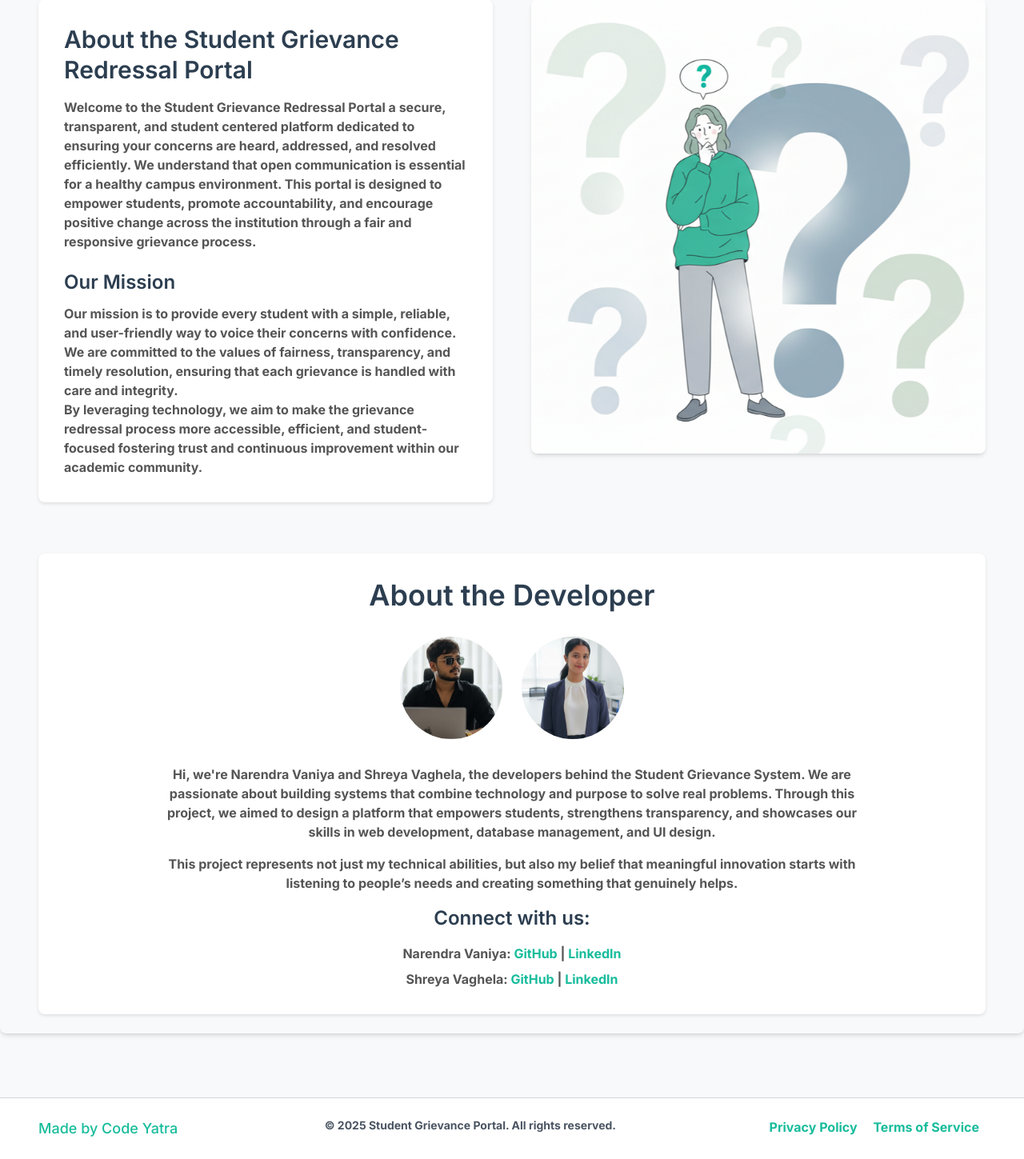
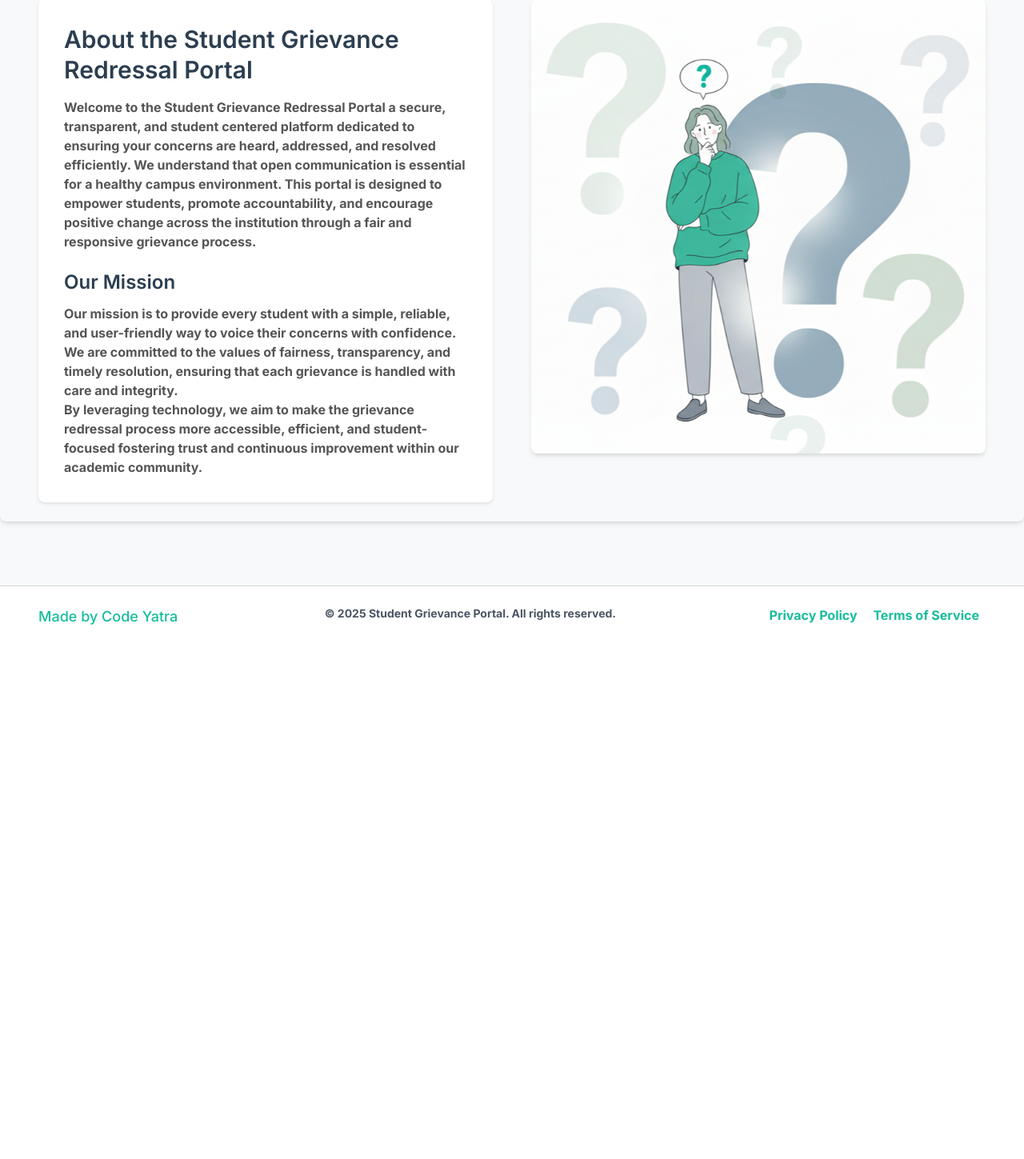
Before and after one commit to Narendra-Vaniya-0506/Student_grievance_system, a Django app: page / in a window 1280 px wide. Shown: the part 796-2245 px from the top of the page at 80% size. After the commit the page ends 1577 px from the top, so only its background shows below. Run offline with Django 4.2, Linux system fonts and the light colour scheme; some libraries are stand-ins or nearby versions.

Commit message:
remove developer

```diff
--- a/app/templates/app/index.html
+++ b/app/templates/app/index.html
@@ -46,29 +46,6 @@ We understand that open communication is essential for a healthy campus environm
     </div>
   </section>
 
-  <!-- About the Developer Section -->
-  <section class="card p-8 mt-16 text-center">
-    <h2 class="text-4xl font-semibold text-primary mb-8">About the Developer</h2>
-    <div class="flex justify-center space-x-6 mb-8">
-      <img src="{% static 'images/Developer.jpg' %}" alt="Developer Photo" class="w-32 h-32 rounded-full object-cover" />
-      <img src="{% static 'images/Developer1.jpg' %}" alt="Developer Photo 2" class="w-32 h-32 rounded-full object-cover" />
-    </div>
-    <div class="space-y-4 max-w-4xl mx-auto">
-      <p class="text-body">Hi, we're Narendra Vaniya and Shreya Vaghela, the developers behind the Student Grievance System. We are passionate about building systems that combine technology and purpose to solve real problems. Through this project, we aimed to design a platform that empowers students, strengthens transparency, and showcases our skills in web development, database management, and UI design.</p>
 
-      <p class="text-body">This project represents not just my technical abilities, but also my belief that meaningful innovation starts with listening to people’s needs and creating something that genuinely helps.</p>
-      <div class="mt-6 text-center">
-        <h3 class="text-2xl font-semibold text-primary mb-4">Connect with us:</h3>
-        <p class="text-body mb-2">Narendra Vaniya:
-          <a href="https://github.com/Narendra-Vaniya-0506" target="_blank" class="link-secondary hover:underline">GitHub</a> |
-          <a href="https://www.linkedin.com/in/narendra-vaniya1617" target="_blank" class="link-secondary hover:underline">LinkedIn</a>
-        </p>
-        <p class="text-body">Shreya Vaghela:
-          <a href="https://github.com/shreyavaghela1826" target="_blank" class="link-secondary hover:underline">GitHub</a> |
-          <a href="https://www.linkedin.com/in/shreyavaghela65" target="_blank" class="link-secondary hover:underline">LinkedIn</a>
-        </p>
-      </div>
-    </div>
-  </section>
 </div>
 {% endblock %}
--- a/app/views.py
+++ b/app/views.py
@@ -147,7 +147,7 @@ def get_more_help(request):
             "message": "Successfully Requested More Help."
         })
     else:
-        return render(request, 'app/escalate.html')
+        return render(request, 'app/get_more_help.html')
 
 def grievance_detail(request, ref_no):
     grievance_obj = Grievance.objects.get(ref_no=ref_no)
```
Also changed, not shown: db.sqlite3.
